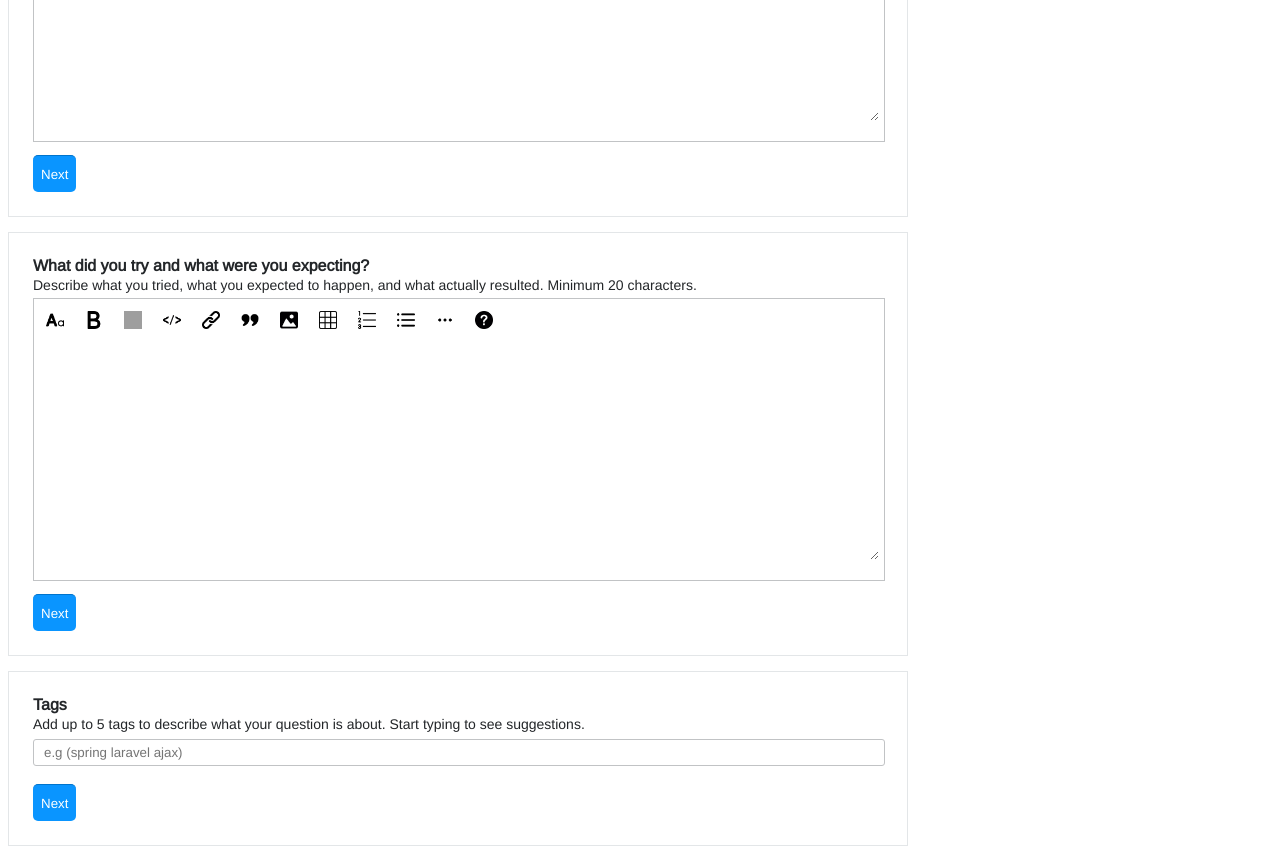
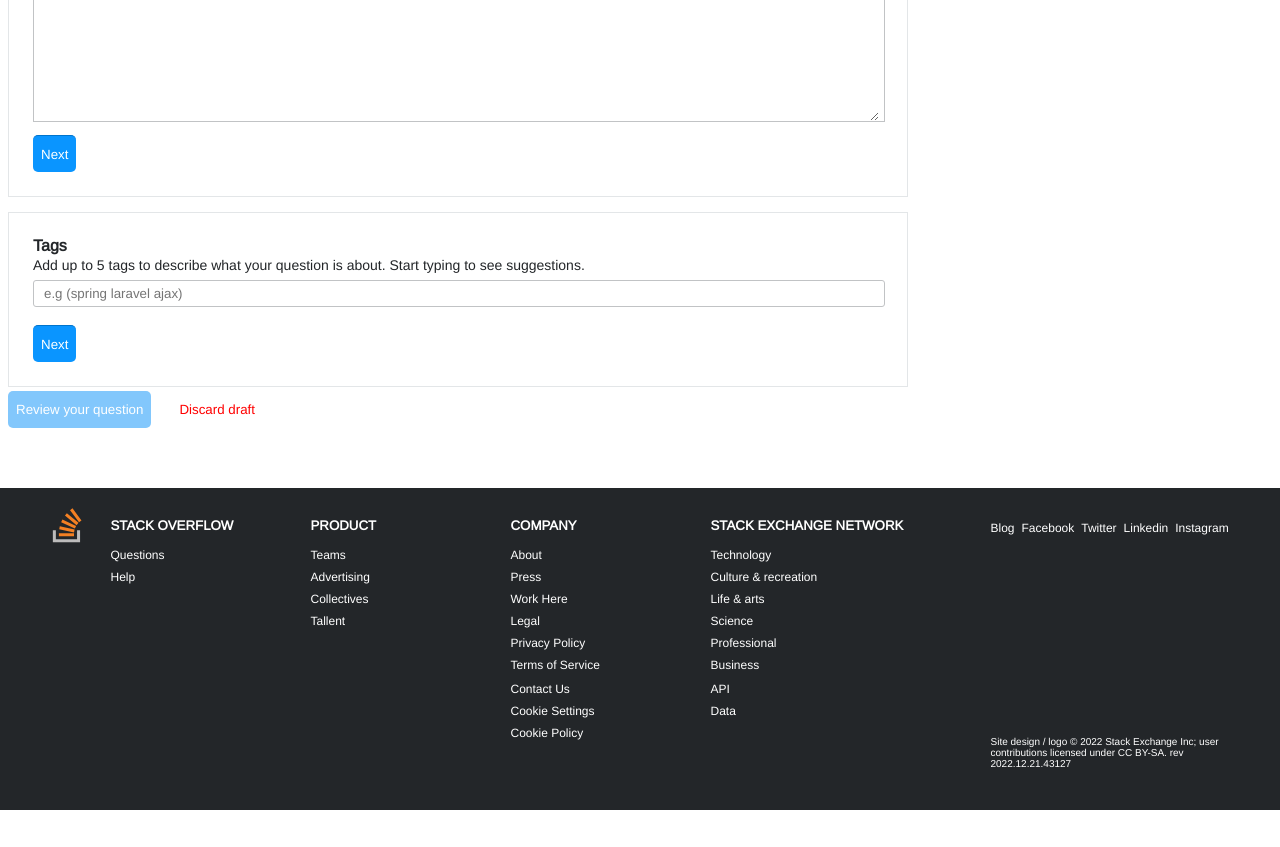
Before and after one commit to codestates-seb/seb41_pre_017, a React (Create React App) app in the folder client/: page /questions/ask in a window 1280 px wide. Shown: the part 860-1707 px from the top of the page. After the commit the page ends 1670 px from the top, so only its background shows below. Built offline with nearby package versions, Linux system fonts and the light colour scheme; grey boxes are pictures that could not be loaded.

Commit message:
[Feat] Ask Component 버튼 기능 추가

```diff
--- a/client/src/Page/questions/ask/AskComponent/ChainBox.js
+++ b/client/src/Page/questions/ask/AskComponent/ChainBox.js
@@ -2,7 +2,7 @@ import styled from "styled-components";
 import formData from "./formData";
 import AdviceBox from "./AdviceBox";
 import InputBox from "./InputBox";
-import { useState } from "react";
+import { useState, useRef } from "react";
 
 const Wrapper = styled.div`
     display: flex;
@@ -14,12 +14,14 @@ const Wrapper = styled.div`
         align-items: flex-start
     }
 `
-// input박스로 내려주고 조건부 렌더링
-// chainBox
+// expect 부분을 지운다.
+// thirdInput 부분을 지운다.
 
-const ChainBox = ({inputData, setInputData, title, setTitle, expect,
-    setExpect, problem, setProblem, tag, setTag}) => {
-    const [isHide, setIsHide] = useState([true,false,false,false]);
+const ChainBox = ({inputData, setInputData, title, setTitle,
+    problem, setProblem, tag, setTag, setSubmit}) => {
+    const [isHide, setIsHide] = useState([true,false,false]);
+    const secondInput = useRef(null);
+    const lastInput = useRef(null);
 
     return (
         <Wrapper>
@@ -34,9 +36,10 @@ const ChainBox = ({inputData, setInputData, title, setTitle, expect,
                                 inputData={inputData}
                                 setInputData={setInputData}
                                 title={title} setTitle={setTitle}
-                                expect={expect} setExpect={setExpect}
                                 problem={problem} setProblem={setProblem}
-                                tag={tag} setTag={setTag}  />
+                                tag={tag} setTag={setTag}
+                                refs={[secondInput, lastInput, setSubmit]}
+                                />
                             <AdviceBox
                                 idx={idx}
                                 isHide={isHide}
--- a/client/src/Page/questions/ask/AskComponent/InputBox.js
+++ b/client/src/Page/questions/ask/AskComponent/InputBox.js
@@ -29,11 +29,18 @@ const Wrapper = styled.div`
         border-radius: 3px;
         margin: 7px 0px 10px 0px;
         padding-left: 10px;
+
+        input:focus {
+            outline:1px solid #59A4DE;
+            border: 1px solid white;
+        }
     }
 `
 
-const InputBox = ({data, setIsHide, idx, title, setTitle, expect, setExpect,
-    problem, setProblem, tag, setTag}) => {
+const InputBox = ({data, setIsHide, idx, title, setTitle,
+    problem, setProblem, tag, setTag, refs}) => {
+
+    const [secondInput, lastInput, setSubmit] = refs;
 
     const handleTitle = (e) => {
         // let updatedData = inputData;
@@ -50,12 +57,21 @@ const InputBox = ({data, setIsHide, idx, title, setTitle, expect, setExpect,
         setTag(e.target.value);
     };
 
-
     const handleHide = () => {
-        const setting = [false, false, false, false];
+        const setting = [false, false, false];
         setting[idx] = true;
         setIsHide(setting);
     };
+
+    const HandleNextInput = (id) => {
+        // console.log(lastInput);
+        switch(id) {
+            case "title" : secondInput.current.focus(); break;
+            case "problem" : lastInput.current.focus(); break;
+            case "tag" : setSubmit(true); break;
+            default : break;
+        }
+    }
 
     return (
         <Wrapper>
@@ -69,14 +85,17 @@ const InputBox = ({data, setIsHide, idx, title, setTitle, expect, setExpect,
                     value={data.id=== 'title' ? title : tag}
                     type="text" id={data.id}
                     placeholder={data.placeholder}
+                    ref={ data.id === 'tag' ? lastInput : null}
                 />
                 :<TextEditor
                     data={data}
                     handleHide={handleHide}
-                    handler={{expect, setExpect, problem, setProblem}}
+                    handler={{problem, setProblem}}
+                    secondInput={secondInput}
+                    problem={problem} setProblem={setProblem}
                 />
             }
-            <StyledButton>Next</StyledButton>
+            <StyledButton onClick={() => HandleNextInput(data.id)}>Next</StyledButton>
         </Wrapper>
     )
 };
--- a/client/src/Page/questions/ask/AskComponent/TextEditor.js
+++ b/client/src/Page/questions/ask/AskComponent/TextEditor.js
@@ -56,6 +56,10 @@ const TextArea = styled.textarea`
     border-radius: 3px;
     width: 845px;
     height: 220px;
+
+    :focus {
+            outline: 1px solid #59A4DE;
+    }
 `;
 
 const Preview = styled.div`
@@ -63,21 +67,11 @@ const Preview = styled.div`
     line-height: 25px; // 텍스트 줄간격(행간) 조절
 `;
 
-const TextEditor = ({ data, handleHide, handler }) => {
-    // const imageData = [ heading, bold, italic, inlineCode, link, quote, insertImage, grid, numlist, list, more, help ];
+const TextEditor = ({ data, handleHide, handler, secondInput, problem, setProblem }) => {
     const TextAreaFocus = useRef(null); // TextArea포커스 기능을 위한
     const [selectBtn, isSelectBtn] = useState(); //버튼 선택중
 
-    const handleExpect = (e) => {
-        // let updatedData = inputData;
-        // updatedData[data.id] = e.target.value;
-        // setInputData(updatedData);
-        // // console.log(inputData);
-        handler.setExpect(e.target.value);
-    };
-
     // 텍스트를 html 로 바꾸기 위한
-    const [problem, setProblem] = useState(''); //프리뷰
     const [isBold, setBold] = useState(false);
     const [isItalic, setItalic] = useState(false);
     const [isInlineCode, setInlineCode] = useState(false);
@@ -94,7 +88,8 @@ const TextEditor = ({ data, handleHide, handler }) => {
             handler.setProblem(handler.problem + '<b>');
             isSelectBtn('Bold');
         }
-        TextAreaFocus.current.focus();
+        // TextAreaFocus.current.focus();
+        secondInput.current.focus()
     };
     const Italic = () => {
         setItalic((current) => !current);
@@ -107,7 +102,8 @@ const TextEditor = ({ data, handleHide, handler }) => {
             handler.setProblem(handler.problem + '<i>');
             isSelectBtn('Italic');
         }
-        TextAreaFocus.current.focus();
+        // TextAreaFocus.current.focus();
+        secondInput.current.focus()
     };
     const InlineCode = () => {
         setInlineCode((current) => !current);
@@ -120,7 +116,8 @@ const TextEditor = ({ data, handleHide, handler }) => {
             handler.setProblem(handler.problem + '<code>');
             isSelectBtn('InlineCode');
         }
-        TextAreaFocus.current.focus();
+        // TextAreaFocus.current.focus();
+        secondInput.current.focus()
     };
     // 정규식으로 줄바꿈 태그 넣는 부분
     const handleProblem = (e) => {
@@ -131,11 +128,6 @@ const TextEditor = ({ data, handleHide, handler }) => {
     return (
         <Wrapper>
             <Buttons>
-                {/* {
-                    imageData.map((el,idx) => {
-                       return <img src={el[idx]} key={idx} alt={el[idx]} ></img>
-                    })
-                } */}
                 <button type="button">
                     <img src={heading} alt="heading" />
                 </button>
@@ -177,14 +169,15 @@ const TextEditor = ({ data, handleHide, handler }) => {
                 </button>
             </Buttons>
             <TextArea
-                ref={TextAreaFocus}
+                ref={secondInput}
                 onFocus={handleHide}
-                onChange={data.id === 'expect' ? handleExpect : handleProblem}
-                id={data.id}
-                placeholder={data.placeholder}
-                value={data.id === 'expect' ? handler.expect : handler.problem}
+                onChange={handleProblem}
+                id={data.id} placeholder={data.placeholder}
+                value={handler.problem}
             ></TextArea>
-            <Preview dangerouslySetInnerHTML={{ __html: CodeToHtml(problem) }} /> {/* 문자열의 html 태그를 출력 */}
+            {
+                problem ? <Preview dangerouslySetInnerHTML={{ __html: CodeToHtml(problem) }} /> : null
+            }
         </Wrapper>
     );
 };
--- a/client/src/Page/questions/ask/AskComponent/formData.js
+++ b/client/src/Page/questions/ask/AskComponent/formData.js
@@ -27,20 +27,6 @@ const formData = [
     ],
     [
         {
-            type: 1,
-            id: 'expect',
-            label1: "What did you try and what were you expecting?",
-            label2: "Describe what you tried, what you expected to happen, and what actually resulted. Minimum 20 characters."
-        },
-        {
-            title: "Expand on the problem",
-            content: "Show what you've tried, tell us what happened, and why it didn't meet your needs.",
-            content2: "Not all questions benefit from including code, but if your problem is better understood with code you've written, you should include a minimal, reproducible example.",
-            content3: "Please make sure to post code and errors as text directly to the question (and not as images), and format them appropriately."
-        }
-    ],
-    [
-        {
             type: 0,
             id: 'tag',
             label1: "Tags",
--- a/client/src/Page/questions/ask/index.js
+++ b/client/src/Page/questions/ask/index.js
@@ -17,27 +17,30 @@ const Wrapper = styled.div`
         margin-top: -20px;
         margin-bottom: 60px;
     }
+
+    button:disabled {
+        border: 0px;
+        background-color : #82C7FC;
+        cursor: default;
+    }
 `
 
 const QuestionAsk = () => {
     const [ title, setTitle ] = useState('');
-    const [ expect, setExpect ] = useState('');
     const [ problem, setProblem ] = useState('');
     const [ tag, setTag ] = useState('');
+    const [ submit, setSubmit ] = useState(false);
 
     const handleReset = () => {
         // setInputData({problem: '', title: '', expect: '', tag: ''});
-        setTitle('')
-        setExpect('')
-        setProblem('')
-        setTag('')
+        setTitle('');
+        setProblem('');
+        setTag('');
    }
     // { title, expect: expect, problem: problem, tag: tag }
     // axios.post('/questions/ask', {
     //     title,
-    //     expect,
-    //     problem,
-    //     tag
+    //     content: problem,
     //   })
     //   .then(function (response) {
     //     console.log(response);
@@ -46,6 +49,9 @@ const QuestionAsk = () => {
     //     console.log(error);
     //   });
 
+    const handleSubmit = (e) => {
+        console.log({title, content : problem});
+    }
 
     return (
         <>
@@ -53,12 +59,11 @@ const QuestionAsk = () => {
                 <AskHeader />
                 <ChainBox
                     title={title} setTitle={setTitle}
-                    expect={expect} setExpect={setExpect}
                     problem={problem} setProblem={setProblem}
                     tag={tag} setTag={setTag}
-                    handleReset={handleReset}  />
+                    handleReset={handleReset} setSubmit={setSubmit} />
                 <div className='buttonSubmit'>
-                    <StyledButton onClick={()=>console.log({title, expect, problem, tag})}>Review your question</StyledButton>
+                    <StyledButton onClick={handleSubmit} disabled={submit ? false : true}>Review your question</StyledButton>
                     <StyledButton onClick={handleReset} color="red" background="white">Discard draft</StyledButton>
                 </div>
             </Wrapper>
```
